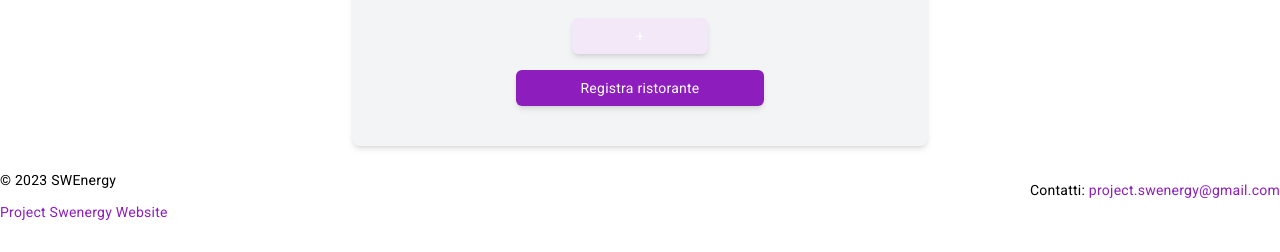
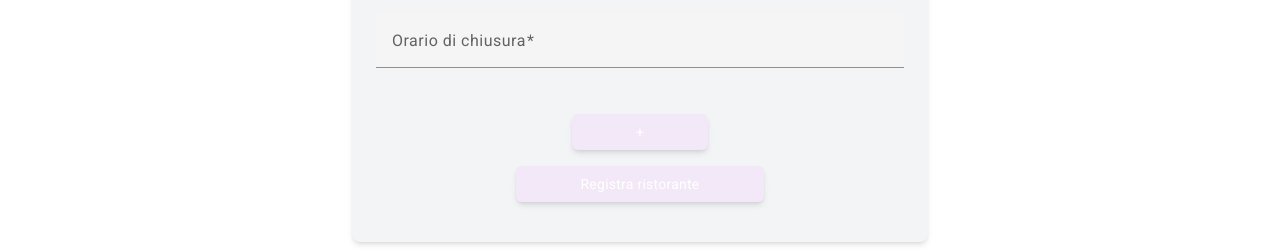
Before and after one commit to Project-SWEnergy/Easy-Meal, an Angular app in the folder frontend/: page /ristoratore/registrazione in a window 1280 px wide. Shown: the part 2598-2850 px from the top of the page. Built offline with nearby package versions, Linux system fonts and the light colour scheme; no server answers.

Commit message:
registrazione ristoratore: - disabilitazione del bottone se il form non è valido - i form e il submit button sono allineati con flex, al posto che con   mx-auto, così il bottone ha un'area minore - close #5

```diff
--- a/frontend/src/app/components/registrazione-ristoratore/registrazione-ristoratore.component.css
+++ b/frontend/src/app/components/registrazione-ristoratore/registrazione-ristoratore.component.css
@@ -1,8 +1,7 @@
 .form-container {
-  @apply bg-gray-100 py-10 px-6 rounded-lg shadow-md max-w-xl mx-auto;
+  @apply bg-gray-100 py-10 px-6 rounded-lg shadow-md max-w-xl mx-auto flex flex-col items-center gap-4;
 }
 
 .submit-button {
-  @apply bg-lt-purple text-white px-16 py-2 rounded-md shadow-md hover:bg-dk-purple transition-colors duration-300 block mx-auto;
-  @apply disabled:bg-light-color mt-4;
+  @apply bg-lt-purple text-white px-16 py-2 rounded-md shadow-md hover:bg-dk-purple transition-colors duration-300 block disabled:bg-light-color;
 }
--- a/frontend/src/app/components/registrazione-ristoratore/registrazione-ristoratore.component.html
+++ b/frontend/src/app/components/registrazione-ristoratore/registrazione-ristoratore.component.html
@@ -22,11 +22,8 @@
 
     <app-opening-hours-form-ristoratore (onChange)="openings_on_change($event)"></app-opening-hours-form-ristoratore>
 
-    <button
-        type="button"
-        class="submit-button"
-        (click)="on_submit()"
-        > Registra ristorante </button>
+    <button type="button" class="submit-button" (click)="on_submit()" [disabled]="!is_valid()"> Registra ristorante
+    </button>
 
   </div>
 </main>
```
